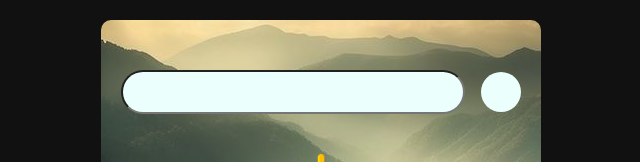
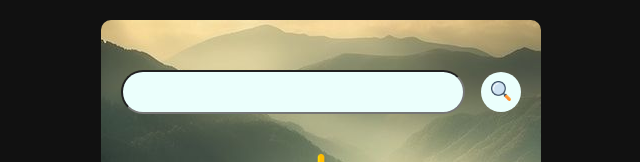
Before and after one commit to GennadiiLazovskii/weatherApp, a React (Vite) app: page / in a window 1280 px wide. Shown: the top 162 px of the page, without its empty margins (319-959 px from the left). Built offline with nearby package versions, Linux system fonts and the light colour scheme.

Commit message:
Add search img

```diff
--- a/package.json
+++ b/package.json
@@ -10,6 +10,7 @@
     "preview": "vite preview"
   },
   "dependencies": {
+    "axios": "^1.4.0",
     "react": "^18.2.0",
     "react-dom": "^18.2.0",
     "sass": "^1.62.1",
--- a/src/components/screan/weatherScrean/weatherScrean.jsx
+++ b/src/components/screan/weatherScrean/weatherScrean.jsx
@@ -4,6 +4,7 @@ import humidity from '../../img/humidity.png';
 // import snow from '../../img/snow.png';
 import sun from '../../img/sun.png';
 import windPower from '../../img/wind-power.png';
+import serchBtn from '../../img/search.png';
 
 const WeatherScrean = () => {
 
@@ -12,7 +13,9 @@ const WeatherScrean = () => {
             <div>
                 <div className={styles.serch}>
                     <input type="text" />
-                    <button></button>
+                    <button>
+                        <img src={serchBtn} alt="serch" />
+                    </button>
                 </div>
                 <div className={styles.images}>
                     <img src={sun} alt="sun" />
--- a/src/components/screan/weatherScrean/weatherScrean.module.scss
+++ b/src/components/screan/weatherScrean/weatherScrean.module.scss
@@ -20,6 +20,10 @@
         outline: none;
         cursor: pointer;
         background: #ebfffc;
+        img {
+            width: 20px;
+            height: 20px;
+        }
     }
 
     input {
```
Also changed, not shown: src/components/img/search.png (added), 1 other file (tests, documents, lock files or other folders).
